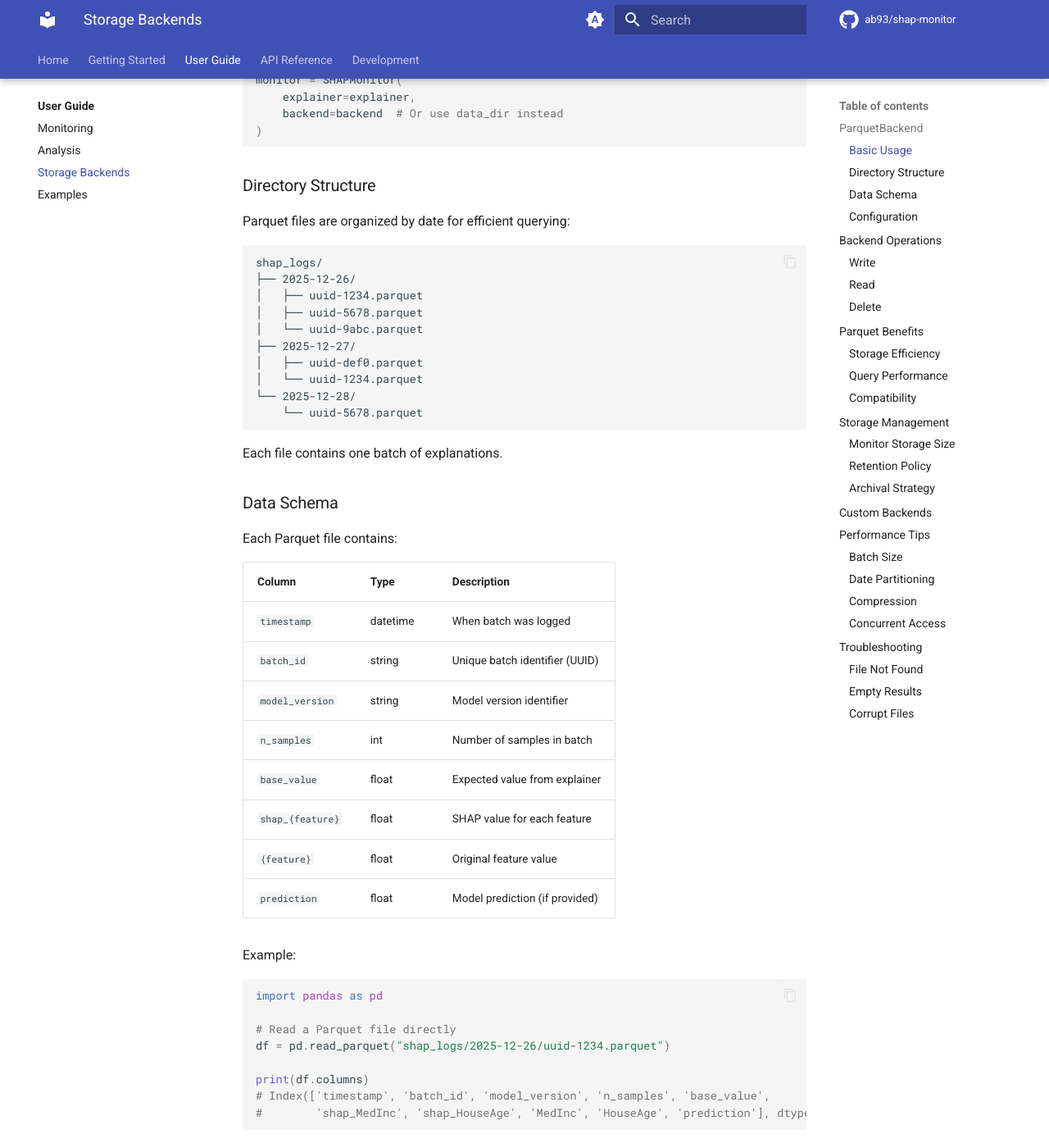
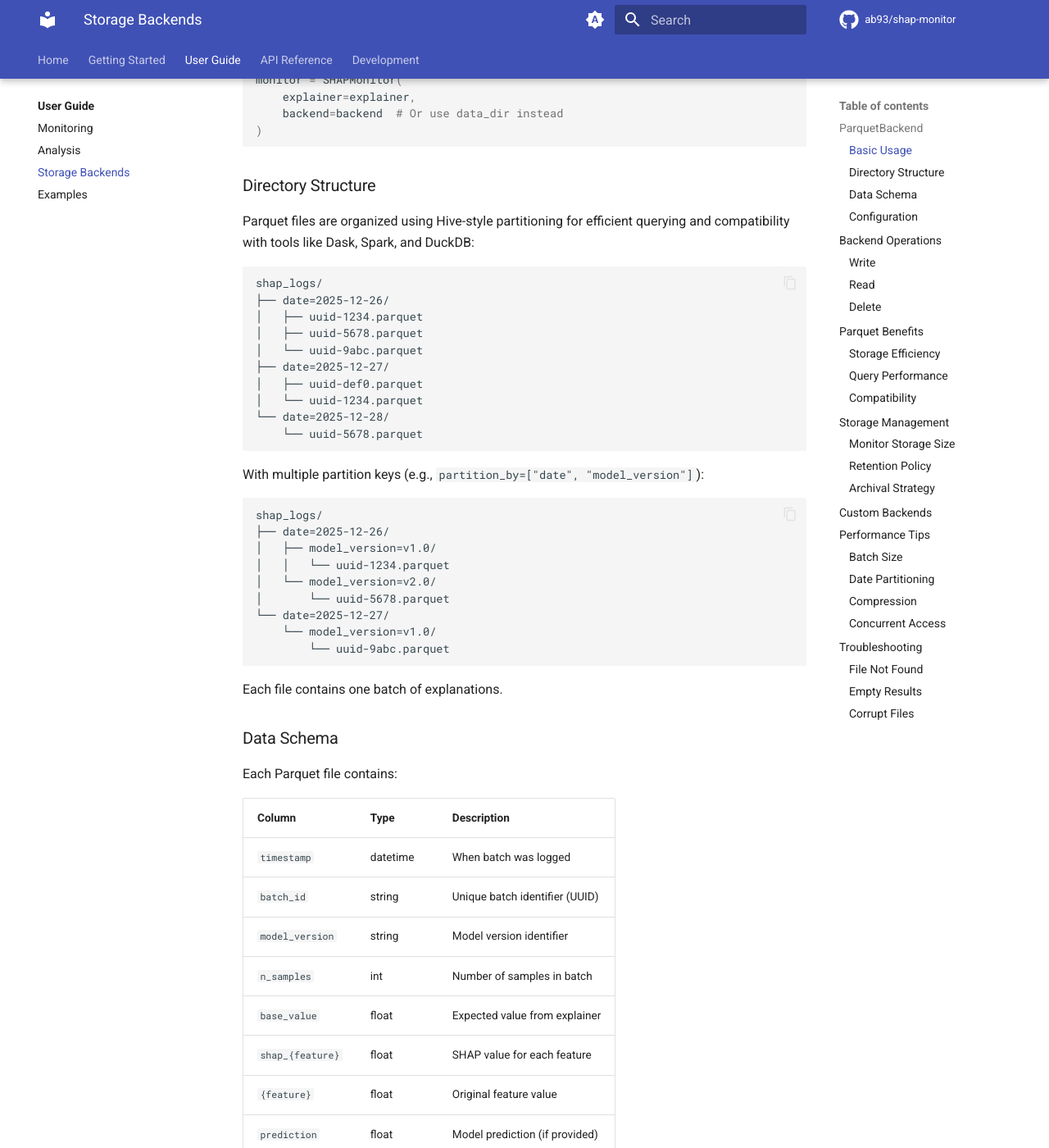
Before and after one commit to ab93/shap-monitor, an MkDocs documentation site: the page built from docs/user-guide/backends.md, in a window 1280 px wide and 1400 px high, scrolled down 574 px. Shown: the whole window at 82% size. Built offline with MkDocs 1.6.1 and Material for MkDocs 9.7.7, drawn with Linux system fonts in a browser that asks for light colours; comment, search, counter and statistics services are not loaded; the version menu is left out; some of the changed text lies outside the part shown.

Commit message:
feat: use hive style partitioning (#38)
* feat: use hive style partitioning

* fix coverage

* bump version

---------

Signed-off-by: Avik Basu <ab93@users.noreply.github.com>

````diff
--- a/.pre-commit-config.yaml
+++ b/.pre-commit-config.yaml
@@ -12,13 +12,13 @@ repos:
       - id: debug-statements
 
   - repo: https://github.com/psf/black
-    rev: 25.12.0
+    rev: 26.1.0
     hooks:
       - id: black
         language_version: python3.11
 
   - repo: https://github.com/astral-sh/ruff-pre-commit
-    rev: v0.14.10
+    rev: v0.14.13
     hooks:
       - id: ruff
         args: [--fix]
--- a/docs/user-guide/backends.md
+++ b/docs/user-guide/backends.md
@@ -25,19 +25,33 @@ monitor = SHAPMonitor(
 
 ### Directory Structure
 
-Parquet files are organized by date for efficient querying:
+Parquet files are organized using Hive-style partitioning for efficient querying and compatibility with tools like Dask, Spark, and DuckDB:
 
 ```
 shap_logs/
-├── 2025-12-26/
+├── date=2025-12-26/
 │   ├── uuid-1234.parquet
 │   ├── uuid-5678.parquet
 │   └── uuid-9abc.parquet
-├── 2025-12-27/
+├── date=2025-12-27/
 │   ├── uuid-def0.parquet
 │   └── uuid-1234.parquet
-└── 2025-12-28/
+└── date=2025-12-28/
     └── uuid-5678.parquet
+```
+
+With multiple partition keys (e.g., `partition_by=["date", "model_version"]`):
+
+```
+shap_logs/
+├── date=2025-12-26/
+│   ├── model_version=v1.0/
+│   │   └── uuid-1234.parquet
+│   └── model_version=v2.0/
+│       └── uuid-5678.parquet
+└── date=2025-12-27/
+    └── model_version=v1.0/
+        └── uuid-9abc.parquet
 ```
 
 Each file contains one batch of explanations.
@@ -63,11 +77,16 @@ Example:
 import pandas as pd
 
 # Read a Parquet file directly
-df = pd.read_parquet("shap_logs/2025-12-26/uuid-1234.parquet")
+df = pd.read_parquet("shap_logs/date=2025-12-26/uuid-1234.parquet")
 
 print(df.columns)
 # Index(['timestamp', 'batch_id', 'model_version', 'n_samples', 'base_value',
 #        'shap_MedInc', 'shap_HouseAge', 'MedInc', 'HouseAge', 'prediction'], dtype='object')
+
+# Read entire directory with Hive partitioning (partition columns auto-added)
+df = pd.read_parquet("shap_logs/")
+print(df.columns)
+# Includes 'date' column from Hive partition
 ```
 
 ### Configuration
@@ -75,8 +94,17 @@ print(df.columns)
 ```python
 backend = ParquetBackend(file_dir="/path/to/logs")
 
+# With custom partitioning (default is ["date"])
+backend = ParquetBackend(
+    file_dir="/path/to/logs",
+    partition_by=["date", "model_version"]  # Hive-style: date=.../model_version=.../
+)
+
+# Supported partition keys: "date", "batch_id", "model_version"
+
 # Access configuration
 backend.file_dir  # Path object
+backend.partition_by  # List of partition keys
 ```
 
 ## Backend Operations
@@ -108,7 +136,7 @@ print(f"Wrote to {path}")
 
 ### Read
 
-Read explanations from a date range:
+Read explanations from a date range with optional filtering:
 
 ```python
 from datetime import datetime, timedelta
@@ -121,6 +149,12 @@ df = backend.read(today, today)
 week_ago = today - timedelta(days=7)
 df = backend.read(week_ago, today)
 
+# Filter by model version (uses partition pruning for efficiency)
+df = backend.read(week_ago, today, model_version="v1.0")
+
+# Filter by batch_id
+df = backend.read(today, batch_id="uuid-1234")
+
 print(f"Read {len(df)} samples")
 ```
 
@@ -128,10 +162,12 @@ print(f"Read {len(df)} samples")
 
 - `start_dt`: Start date (inclusive)
 - `end_dt`: End date (inclusive), defaults to `start_dt`
+- `batch_id`: Optional batch ID filter
+- `model_version`: Optional model version filter
 
 **Returns:**
 
-- DataFrame with all samples in the date range
+- DataFrame with all samples matching the filters
 - Empty DataFrame if no data found
 
 ### Delete
@@ -318,8 +354,8 @@ df = backend.read(start_date, end_date)
 
 if df.empty:
     print("No data in date range")
-    # Check what dates have data
-    for date_dir in sorted(backend.file_dir.iterdir()):
+    # Check what dates have data (Hive-style directories)
+    for date_dir in sorted(backend.file_dir.glob("date=*")):
         if date_dir.is_dir():
             print(f"Data available: {date_dir.name}")
 ```
@@ -327,11 +363,11 @@ if df.empty:
 ### Corrupt Files
 
 ```python
-# List all files in partition
+# List all files in partition (Hive-style)
 from pathlib import Path
 
-partition = backend.file_dir / "2025-12-26"
-for file in partition.glob("*.parquet"):
+partition = backend.file_dir / "date=2025-12-26"
+for file in partition.rglob("*.parquet"):
     try:
         df = pd.read_parquet(file)
         print(f"✓ {file.name}: {len(df)} rows")
--- a/pyproject.toml
+++ b/pyproject.toml
@@ -1,6 +1,6 @@
 [project]
 name = "shap-monitor"
-version = "0.0.4"
+version = "0.0.5"
 description = "A monitoring tool for SHAP values in machine learning models."
 authors = [
     {name = "Avik Basu"}
````
Also changed, not shown: 3 other files.
